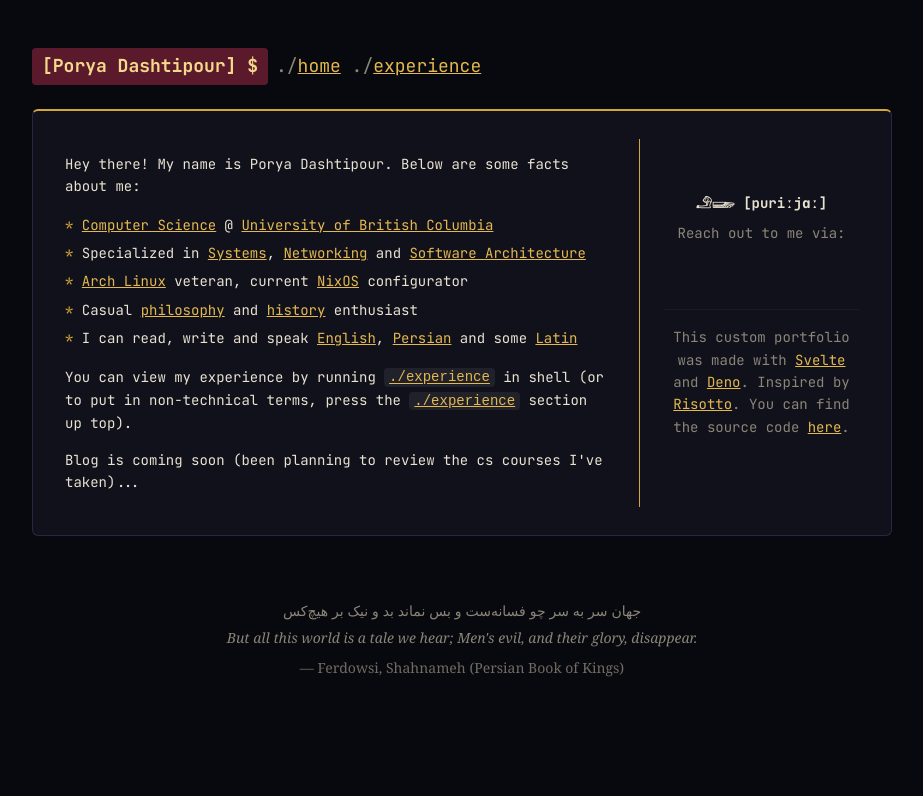
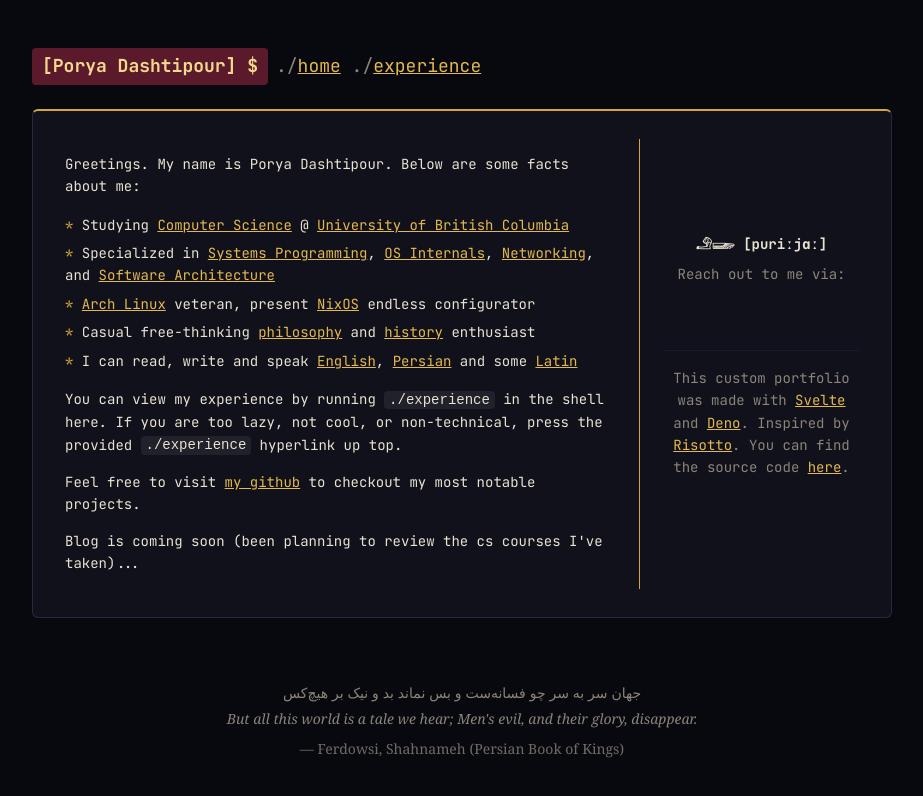
Before and after one commit to p0ryae/website, a SvelteKit app: page / in a window 1280 px wide. Shown: the top 796 px of the page, without its empty margins (178-1101 px from the left). Built offline with nearby package versions, Linux system fonts and the light colour scheme; some icons are missing.

Commit message:
feat: allow keyboard typing of pages, improve text in home

```diff
--- a/src/routes/+layout.svelte
+++ b/src/routes/+layout.svelte
@@ -1,12 +1,65 @@
-<script>
+<script lang="ts">
   import "./layout.css";
   import favicon from "$lib/assets/favicon.svg";
   import "@fontsource/jetbrains-mono/400.css";
   import "@fontsource/jetbrains-mono/700.css";
   import { shared } from "$lib/shared.svelte";
   import { logoUrls } from "$lib/logos";
+  import { goto } from "$app/navigation";
+  import { onMount } from "svelte";
 
   let { children } = $props();
+
+  const commands: Record<string, string> = {
+    "./home": "/",
+    "./experience": "/experience",
+  };
+
+  let typed = $state("");
+  let typing = $state(false);
+
+  onMount(() => {
+    function handleKeydown(e: KeyboardEvent) {
+      const tag = document.activeElement?.tagName;
+      if (tag === "INPUT" || tag === "TEXTAREA") return;
+      if (e.metaKey || e.ctrlKey || e.altKey) return;
+
+      if (e.key === "Escape") {
+        typed = "";
+        typing = false;
+        return;
+      }
+
+      if (e.key === "Enter") {
+        const route = commands[typed];
+        if (route) goto(route);
+        typed = "";
+        typing = false;
+        return;
+      }
+
+      if (e.key === "Backspace") {
+        typed = typed.slice(0, -1);
+        typing = typed.length > 0;
+        return;
+      }
+
+      if (e.key.length === 1) {
+        typed += e.key;
+        typing = true;
+
+        const route = commands[typed];
+        if (route) {
+          goto(route);
+          typed = "";
+          typing = false;
+        }
+      }
+    }
+
+    window.addEventListener("keydown", handleKeydown);
+    return () => window.removeEventListener("keydown", handleKeydown);
+  });
 </script>
 
 <svelte:head>
@@ -20,7 +73,11 @@
   <div class="prompt-bar">
     <span class="prompt-tag">[{shared.name}] $</span>
     <span class="prompt-path">
-      ./<a href="/">home</a> ./<a href="/experience">experience</a>
+      {#if typing}
+        {typed}<span class="cursor">▌</span>
+      {:else}
+        ./<a href="/">home</a> ./<a href="/experience">experience</a>
+      {/if}
     </span>
   </div>
 
--- a/src/routes/+page.svelte
+++ b/src/routes/+page.svelte
@@ -6,6 +6,7 @@
 
   const facts = [
     [
+      { text: "Studying " },
       { text: "Computer Science", href: "https://www.cs.ubc.ca/about/numbers" },
       { text: " @ " },
       { text: "University of British Columbia", href: "https://www.ubc.ca/" },
@@ -13,29 +14,34 @@
     [
       { text: "Specialized in " },
       {
-        text: "Systems",
+        text: "Systems Programming",
         href: "https://en.wikipedia.org/wiki/Systems_programming",
+      },
+      { text: ", " },
+      {
+        text: "OS Internals",
+        href: "https://en.wikipedia.org/wiki/Operating_system",
       },
       { text: ", " },
       {
         text: "Networking",
         href: "https://en.wikipedia.org/wiki/Computer_network",
       },
-      { text: " and " },
+      { text: ", and " },
       {
         text: "Software Architecture",
         href: "https://en.wikipedia.org/wiki/Software_architecture",
       },
     ],
     [
-      { text: "" },
+      { text: " " },
       { text: "Arch Linux", href: "https://archlinux.org/" },
-      { text: " veteran, current " },
+      { text: " veteran, present " },
       { text: "NixOS", href: "https://nixos.org/" },
-      { text: " configurator" },
+      { text: " endless configurator" },
     ],
     [
-      { text: "Casual " },
+      { text: "Casual free-thinking " },
       { text: "philosophy", href: "https://en.wikipedia.org/wiki/Philosophy" },
       { text: " and " },
       { text: "history", href: "https://en.wikipedia.org/wiki/History" },
@@ -64,7 +70,7 @@
 
 <div class="home">
   <div class="main-content">
-    <p>Hey there! My name is {shared.name}. Below are some facts about me:</p>
+    <p>Greetings. My name is {shared.name}. Below are some facts about me:</p>
     <ul class="facts">
       {#each facts as fact}
         <li>
@@ -77,10 +83,15 @@
     </ul>
     <p>
       You can view my experience by running
-      <a href="/experience"><code>./experience</code></a> in shell (or to put in
-      non-technical terms, press the
-      <a href="/experience"><code>./experience</code></a>
-      section up top).
+      <code>./experience</code> in the shell here. If you are too lazy, not
+      cool, or non-technical, press the provided
+      <code>./experience</code>
+      hyperlink up top.
+    </p>
+    <p>
+      Feel free to visit <a href="https://github.com/p0ryae" target="_blank"
+        >my github</a
+      > to checkout my most notable projects.
     </p>
     <p>
       Blog is coming soon (been planning to review the cs courses I've taken)...
```
